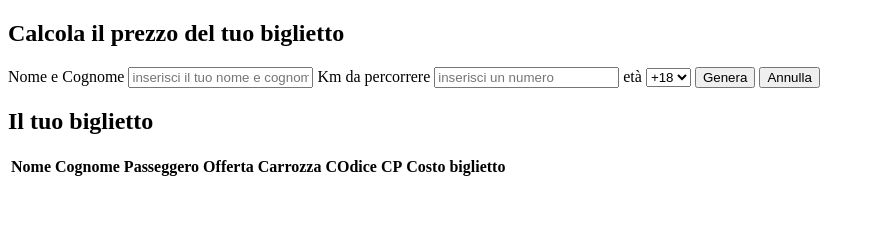
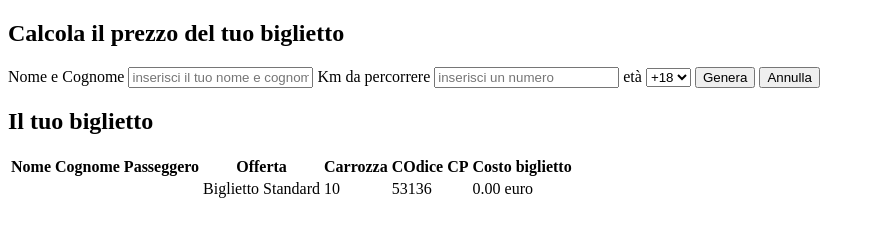
Before and after one commit to RLuis-Silva/-js-biglietto-treno-form, a plain HTML site: page index.html in a window 1280 px wide. Both pictures are taken after a click on the button "Genera". Shown: the whole page, without its empty margins (0-875 px from the left). Drawn offline with Linux system fonts and the light colour scheme.

Commit message:
edit tag id nomeCognome tabella biglietto

```diff
--- a/index.html
+++ b/index.html
@@ -22,7 +22,7 @@
                 <select  id ="eta">
                     <option value="maggiorenne">+18</option>
                     <option value="minorenne">-18</option>
-                    <option value="over65">+65</option>
+                    <option value="over 65">+65</option>
                 </select>
                 <!-- <input id= "btnGenera" type="submit" value="Genera">
                 <input id= "btnAnnulla" type="submit" value="Annulla"> -->
@@ -41,7 +41,8 @@
                     <th>Costo biglietto</th>
                 </tr>
                 <tr>
-                    <td id="nomeCognome"></td>
+                    <td id="nomeCognomeBiglietto"></td>
+                    <td id="offerta-applicata"></td>
                     <td id="carrozza"></td>
                     <td id="codiceCP"></td>
                     <td id="costoBiglietto"></td>
--- a/main.js
+++ b/main.js
@@ -26,18 +26,34 @@ bottoneGenera.addEventListener('click', function(){
     var prezzoBiglietto;
     var tipoOfferta = "Biglietto Standard";
 
-    if(etaPasseggero == minorenne){
+    if(etaPasseggero === "minorenne"){
         //sconto di 20%
         prezzoBiglietto = prezzoTotale - sconto20;
         tipoOfferta = "Sconto Minorenni";
-    }else if(etaPasseggero == over65){
+    }else if(etaPasseggero === "over65"){
         prezzoBiglietto = prezzoTotale - sconto40;
         tipoOfferta = "Sconto Over 65";
     }else{
-        prezzoBiglietto;
+        prezzoBiglietto = prezzoTotale;
     }
 
     //output decimali e valuta
     prezzoBiglietto = prezzoBiglietto.toFixed(2) + " euro";
 
+
+    //Genera Random posto Carrozza (da 1 a 9)
+    var numCarrozza = Math.floor(Math.random() * 10) + 1;
+
+    //genera Random numero (da 90 000 a 100 000 escluso)
+    var codiceCp = Math.floor(Math.random() * 100000 - 90000 ) + 90000;
+
+
+
+    //output stampa i valori ottenuti dal passeggero sulla tabella div "biglietto"
+    document.getElementById('nomeCognomeBiglietto').innerHTML = nomeCognomePasseggero;
+    document.getElementById('offerta-applicata').innerHTML = tipoOfferta;
+    document.getElementById('carrozza').innerHTML = numCarrozza;
+    document.getElementById('codiceCP').innerHTML = codiceCp;
+    document.getElementById('costoBiglietto').innerHTML = prezzoBiglietto;
+
 });
```
